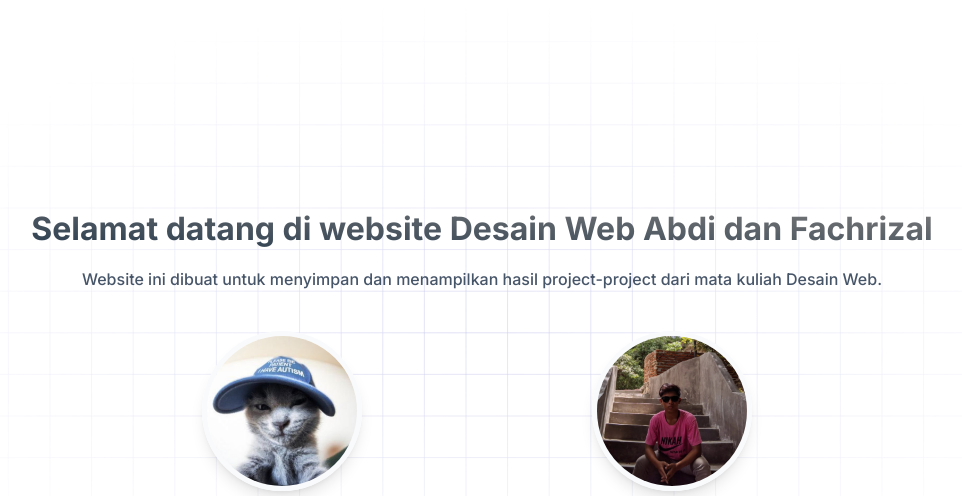
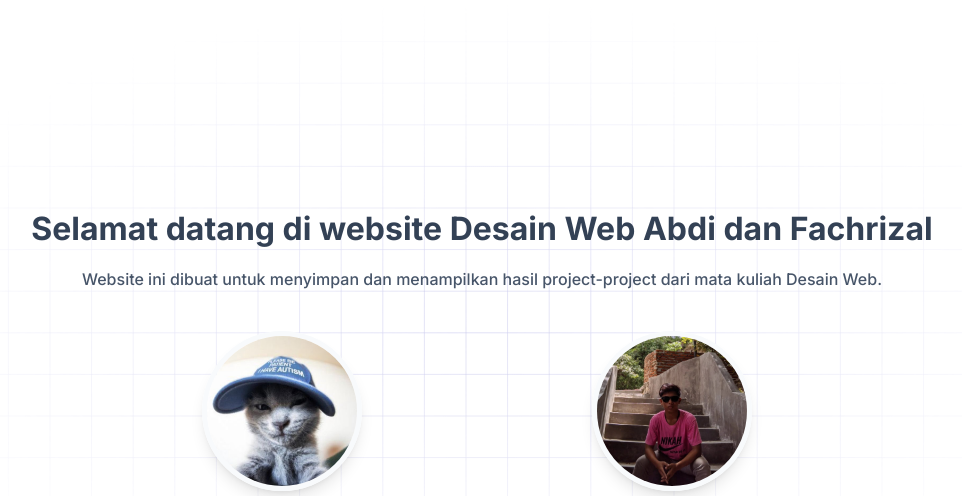
Before and after one commit to abdigunasetiawan/desain-web, a website: page pages/main.html in a window 1280 px wide. Shown: the top 496 px of the page, without its empty margins (158-1120 px from the left). Drawn offline with Linux system fonts and the light colour scheme.

Commit message:
update javascript

```diff
--- a/pages/main.html
+++ b/pages/main.html
@@ -45,9 +45,9 @@
 
       .main__container .main__heading h1 {
         color: #334155;
-        background-image: linear-gradient(to top right, #2c3e50 0%, rgb(121, 121, 121)); /* W3C, IE 10+/ Edge, Firefox 16+, Chrome 26+, Opera 12+, Safari 7+ */
-        -webkit-background-clip: text;
-        -webkit-text-fill-color: transparent;
+        /* background-image: linear-gradient(to top right, #2c3e50 0%, rgb(121, 121, 121)); W3C, IE 10+/ Edge, Firefox 16+, Chrome 26+, Opera 12+, Safari 7+ */
+        /* -webkit-background-clip: text; */
+        /* -webkit-text-fill-color: transparent; */
       }
 
       .main__container .main__heading p {
--- a/script.js
+++ b/script.js
@@ -28,12 +28,12 @@ dropdownsHeader.forEach((dropdownHeader) => {
 // cek device
 window.addEventListener("resize", () => {
   if (window.innerWidth < 1024) {
-    document.body.innerHTML = `<h1 style="position: absolute; top: 50%; left: 50%; transform: translate(-50%, -50%);">Perangkat anda tidak mendukung</h1>`;
+    // document.body.innerHTML = `<h1 style="position: absolute; top: 50%; left: 50%; transform: translate(-50%, -50%);">Perangkat anda tidak mendukung</h1>`;
   }
 });
 
 window.addEventListener("load", () => {
   if (window.innerWidth < 1024) {
-    document.body.innerHTML = `<h1 style="position: absolute; top: 50%; left: 50%; transform: translate(-50%, -50%);">Perangkat anda tidak mendukung</h1>`;
+    // document.body.innerHTML = `<h1 style="position: absolute; top: 50%; left: 50%; transform: translate(-50%, -50%);">Perangkat anda tidak mendukung</h1>`;
   }
 });
```
